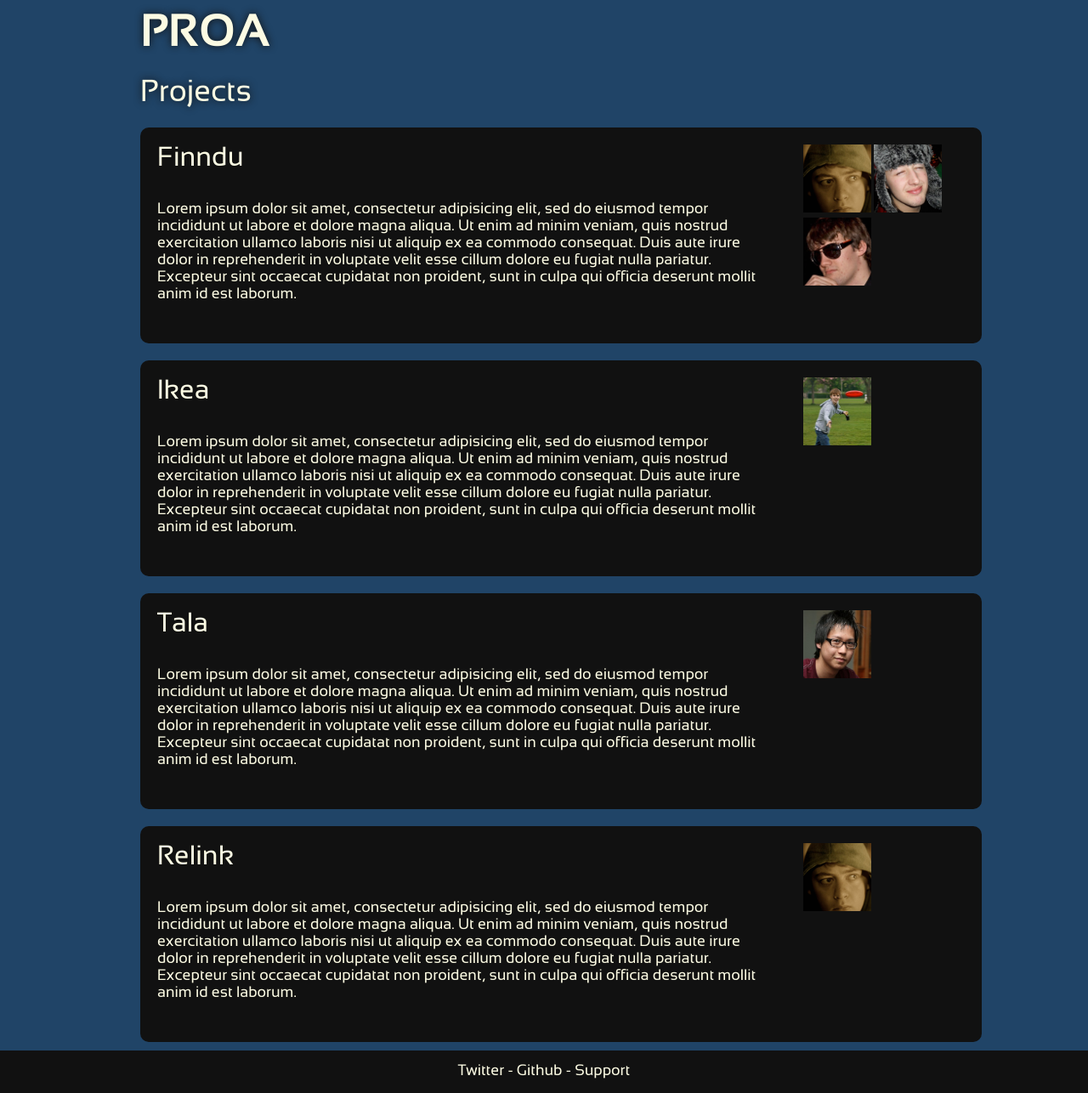
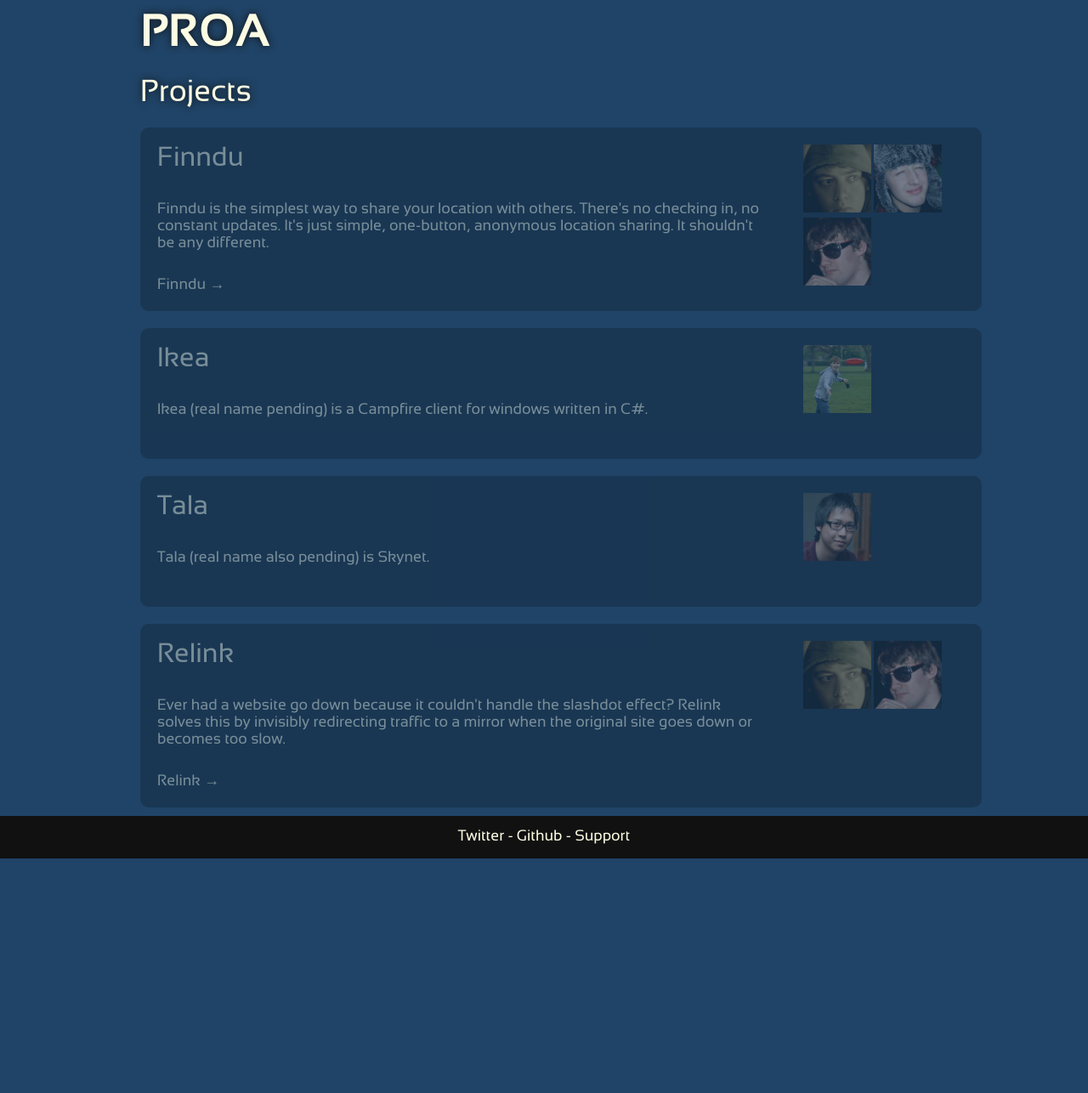
Before and after one commit to seadowg/proa.github.com, a Jekyll site: the page built from projects/index.html, in a window 1280 px wide. Shown: the whole page at 85% size. Built offline with Jekyll 4.4.1, drawn with Linux system fonts in a browser that asks for light colours; nearby versions of some CDN libraries; Markdown is read by kramdown in place of the engine named in the settings; after the commit the page ends 1010 px from its top, so only the background shows below that.

Commit message:
Added simple project descriptions.

```diff
--- a/projects/index.html
+++ b/projects/index.html
@@ -12,7 +12,12 @@ title: Proa Projects
   <div id="bounding-box" class="dark-bg span-24">
     <div class="description span-18 append-1">
       <h3>Finndu</h3>
-      <p>Lorem ipsum dolor sit amet, consectetur adipisicing elit, sed do eiusmod tempor incididunt ut labore et dolore magna aliqua. Ut enim ad minim veniam, quis nostrud exercitation ullamco laboris nisi ut aliquip ex ea commodo consequat. Duis aute irure dolor in reprehenderit in voluptate velit esse cillum dolore eu fugiat nulla pariatur. Excepteur sint occaecat cupidatat non proident, sunt in culpa qui officia deserunt mollit anim id est laborum.</p>
+      <p>
+        Finndu is the simplest way to share your location with others. There's no checking in, no constant updates. It's just simple, one-button, anonymous location sharing. It shouldn't be any different.
+      </p>
+      <p class="bottom">
+        <a href="http://finndu.heroku.com">Finndu &rarr;</a>
+      </p>
     </div>
     <div class="authors span-5 last">
       <img src="/public/images/team/chris.png" alt="Chris Brown" height="80" width="80" />
@@ -24,7 +29,9 @@ title: Proa Projects
   <div id="bounding-box" class="dark-bg span-24">
     <div class="description span-18 append-1">
       <h3>Ikea</h3>
-      <p>Lorem ipsum dolor sit amet, consectetur adipisicing elit, sed do eiusmod tempor incididunt ut labore et dolore magna aliqua. Ut enim ad minim veniam, quis nostrud exercitation ullamco laboris nisi ut aliquip ex ea commodo consequat. Duis aute irure dolor in reprehenderit in voluptate velit esse cillum dolore eu fugiat nulla pariatur. Excepteur sint occaecat cupidatat non proident, sunt in culpa qui officia deserunt mollit anim id est laborum.</p>
+      <p>
+        Ikea (real name pending) is a <a href="http://campfirenow.com">Campfire</a> client for windows written in C#.
+      </p>
     </div>
     <div class="authors span-5 last">
       <img src="/public/images/team/steven.jpg" alt="Steven Skelton" height="80" width="80" />
@@ -34,7 +41,7 @@ title: Proa Projects
   <div id="bounding-box" class="dark-bg span-24">
     <div class="description span-18 append-1">
       <h3>Tala</h3>
-      <p>Lorem ipsum dolor sit amet, consectetur adipisicing elit, sed do eiusmod tempor incididunt ut labore et dolore magna aliqua. Ut enim ad minim veniam, quis nostrud exercitation ullamco laboris nisi ut aliquip ex ea commodo consequat. Duis aute irure dolor in reprehenderit in voluptate velit esse cillum dolore eu fugiat nulla pariatur. Excepteur sint occaecat cupidatat non proident, sunt in culpa qui officia deserunt mollit anim id est laborum.</p>
+      <p>Tala (real name also pending) is Skynet.</p>
     </div>
     <div class="authors span-5 last">
       <img src="/public/images/team/andy.jpeg" alt="Andy Hu" height="80" width="80" />
@@ -44,10 +51,16 @@ title: Proa Projects
   <div id="bounding-box" class="dark-bg span-24">
     <div class="description span-18 append-1">
       <h3>Relink</h3>
-      <p>Lorem ipsum dolor sit amet, consectetur adipisicing elit, sed do eiusmod tempor incididunt ut labore et dolore magna aliqua. Ut enim ad minim veniam, quis nostrud exercitation ullamco laboris nisi ut aliquip ex ea commodo consequat. Duis aute irure dolor in reprehenderit in voluptate velit esse cillum dolore eu fugiat nulla pariatur. Excepteur sint occaecat cupidatat non proident, sunt in culpa qui officia deserunt mollit anim id est laborum.</p>
+      <p>
+        Ever had a website go down because it couldn't handle the slashdot effect? Relink solves this by invisibly redirecting traffic to a mirror when the original site goes down or becomes too slow.
+      </p>
+      <p class="bottom">
+        <a href="http://relink.heroku.com">Relink &rarr;</a>
+      </p>
     </div>
     <div class="authors span-5 last">
       <img src="/public/images/team/chris.png" alt="Chris Brown" height="80" width="80" />
+      <img src="/public/images/team/stephen.png" alt="Stephen McGruer" height="80" width="80" />
     </div>
   </div>
 </div>
--- a/public/css/master.css
+++ b/public/css/master.css
@@ -155,6 +155,8 @@ a:hover {
   margin-bottom: 20px;
   color: #FCFBE3;
   font-family: 'SansationRegular', Arial, sans-serif;
+  opacity: 40%;
+  background-color: #102437;
 }
 
 #bounding-box ul {
```
